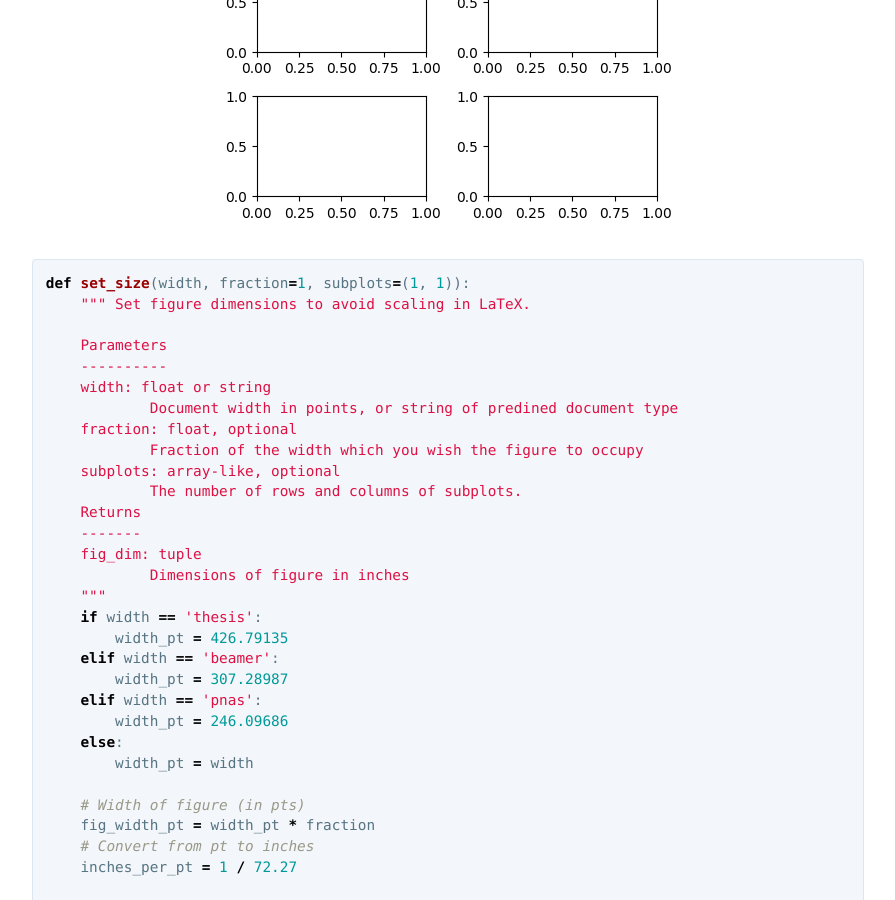
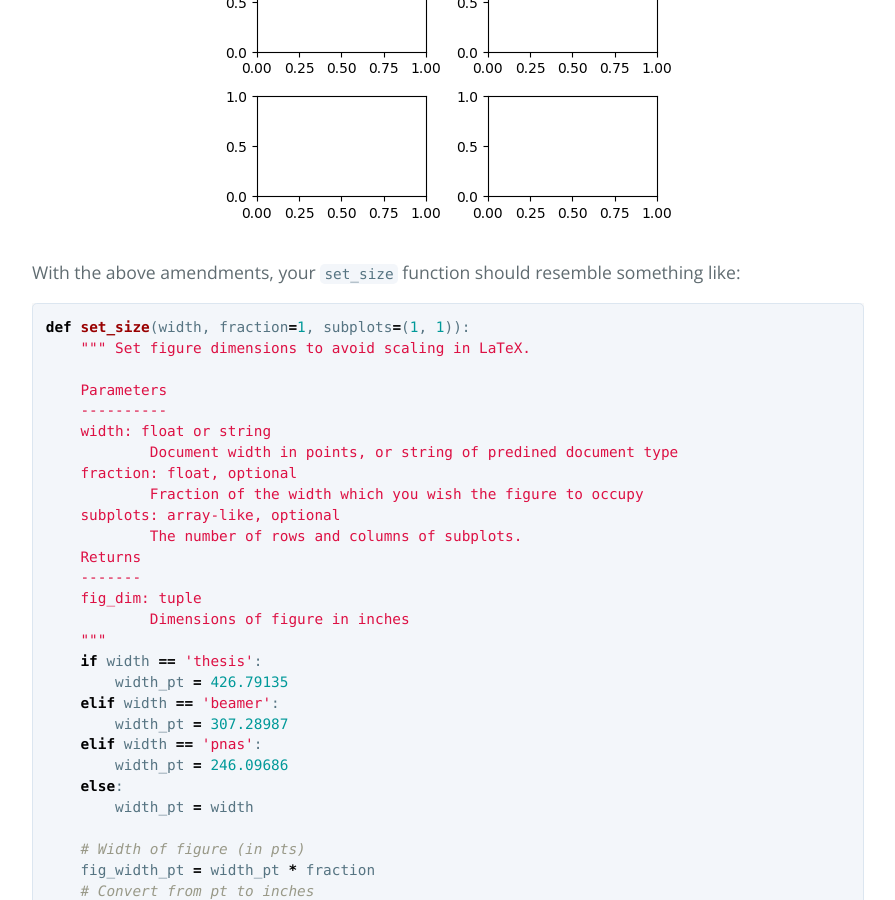
Before and after one commit to jwalton3141/jwalton3141.github.io, a Jekyll site: the page built from _posts/2017-12-22-Embed-Publication-Matplotlib-Latex.md, in a window 1280 px wide and 900 px high, scrolled down 5174 px. Shown: the whole window, without its empty margins (192-1087 px from the left). Built offline with Jekyll 4.4.1, drawn with Linux system fonts in a browser that asks for light colours; comment, search, counter and statistics services are not loaded.

Commit message:
I missed a sentence

````diff
--- a/_posts/2017-12-22-Embed-Publication-Matplotlib-Latex.md
+++ b/_posts/2017-12-22-Embed-Publication-Matplotlib-Latex.md
@@ -188,6 +188,7 @@
 <img src="/assets/posts/publication_quality/good_plot.png">
 </p>
 
+With the above amendments, your ```set_size``` function should resemble something like:
 ```py
 def set_size(width, fraction=1, subplots=(1, 1)):
     """ Set figure dimensions to avoid scaling in LaTeX.
````
